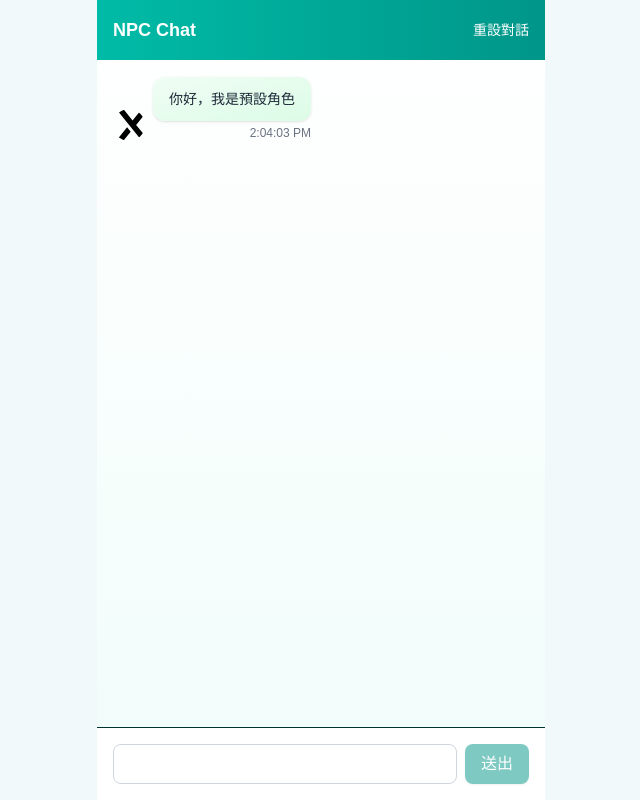
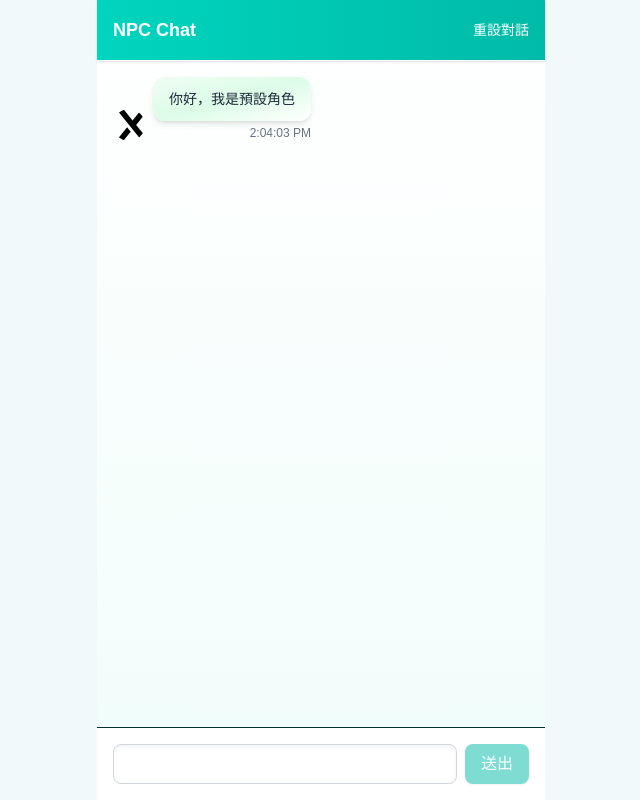
Before and after one commit to ChroHarp/npc-chatbot, a Next.js app: page /chat/default in a window 1280 px wide. Shown: the whole page, without its empty margins (319-959 px from the left). Built offline with nearby package versions, Linux system fonts and the light colour scheme; no server answers; the database is empty.

Commit message:
Refine chat UI styling

```diff
--- a/src/app/chat/[id]/page.tsx
+++ b/src/app/chat/[id]/page.tsx
@@ -35,7 +35,7 @@ export default function CharacterChatPage() {
 
   return (
     <div className="h-dvh flex flex-col max-w-md mx-auto w-full bg-gradient-to-b from-white to-teal-50 dark:bg-neutral-950">
-      <header className="p-4 border-b flex justify-between items-center bg-gradient-to-r from-teal-500 to-teal-600 text-white">
+      <header className="p-4 border-b flex justify-between items-center bg-gradient-to-r from-teal-400 to-teal-500 text-white shadow">
         <h1 className="font-semibold text-lg">{data?.name || 'NPC Chat'}</h1>
         <button className="text-sm text-white" onClick={clear}>
           重設對話
--- a/src/app/globals.css
+++ b/src/app/globals.css
@@ -28,11 +28,11 @@ body {
 
 /* Custom styles used on the chat page */
 .chat-input {
-  @apply flex-1 border border-gray-300 rounded-lg p-2 h-10;
+  @apply flex-1 border border-gray-300 rounded-lg p-2 h-10 shadow-inner focus:outline-none;
 }
 
 .send-button {
-  @apply px-4 py-2 bg-teal-600 text-white rounded-lg shadow disabled:opacity-50;
+  @apply px-4 py-2 bg-teal-500 hover:bg-teal-600 text-white rounded-lg shadow disabled:opacity-50;
 }
 @keyframes float-in {
   from {
--- a/src/components/ChatBubble.tsx
+++ b/src/components/ChatBubble.tsx
@@ -39,6 +39,7 @@ export function ChatBubble({ message }: { message: ChatMessage }) {
                   </button>
                   <TransformWrapper>
                     <TransformComponent wrapperClass="max-h-screen max-w-screen">
+                      {/* eslint-disable-next-line @next/next/no-img-element */}
                       <img
                         src={message.content}
                         alt="image"
@@ -85,10 +86,10 @@ export function ChatBubble({ message }: { message: ChatMessage }) {
       )}
       <div className="max-w-[70%]">
         <div
-          className={`px-4 py-3 rounded-xl shadow text-sm break-words ${
+          className={`px-4 py-3 rounded-xl shadow-md text-sm break-words ${
             isUser
-              ? 'bg-gradient-to-br from-blue-50 to-blue-100 text-gray-800'
-              : 'bg-gradient-to-br from-green-50 to-green-100 text-gray-800'
+              ? 'bg-gradient-to-br from-blue-50 via-blue-100 to-white text-gray-800'
+              : 'bg-gradient-to-br from-green-50 via-green-100 to-white text-gray-800'
           } ${message.typing ? 'animate-pulse' : ''}`}
         >
           {message.typing ? <span className="tracking-widest">...</span> : renderContent()}
```
